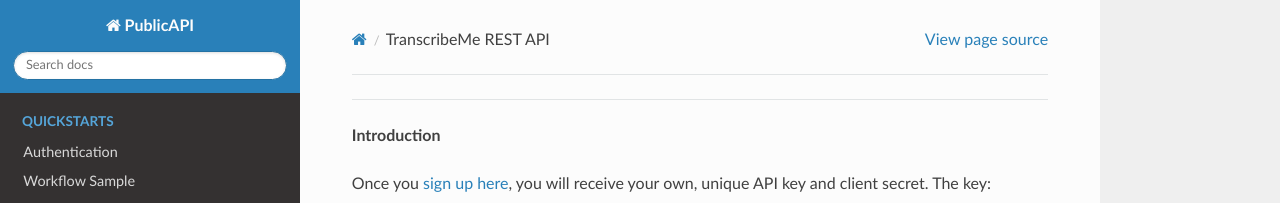
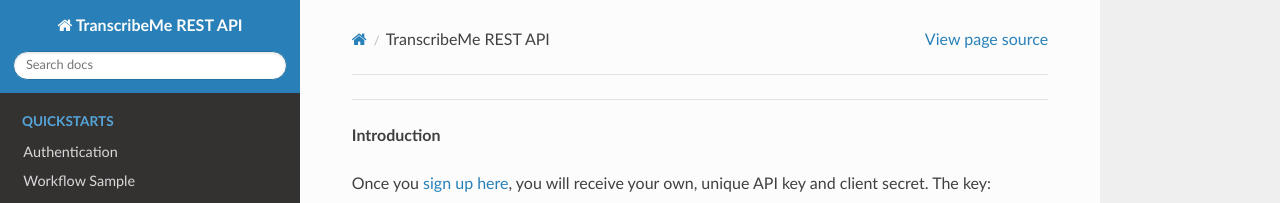
Before and after one commit to TranscribeMe/Docs, a Sphinx documentation site: the page built from docs/index.rst, in a window 1280 px wide. Shown: the top 203 px of the page. Built offline with Sphinx 7.4.7 and the Read the Docs theme 2.0.0, drawn with Linux system fonts in a browser that asks for light colours.

Commit message:
Update conf.py

```diff
--- a/docs/conf.py
+++ b/docs/conf.py
@@ -17,7 +17,7 @@
 
 # -- Project information -----------------------------------------------------
 
-project = 'PublicAPI'
+project = 'TranscribeMe REST API'
 copyright = '2019, TranscribeMe'
 author = 'TranscribeMe'
 
```
